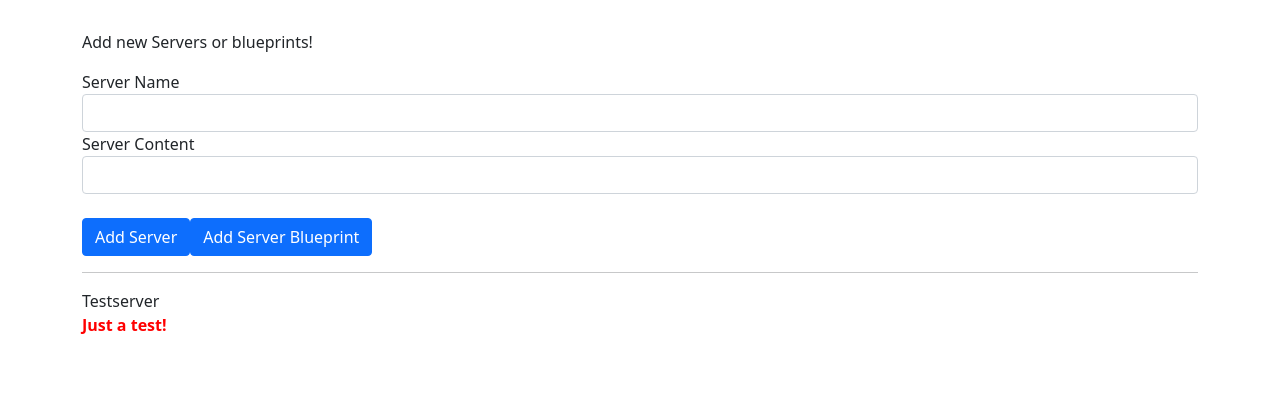
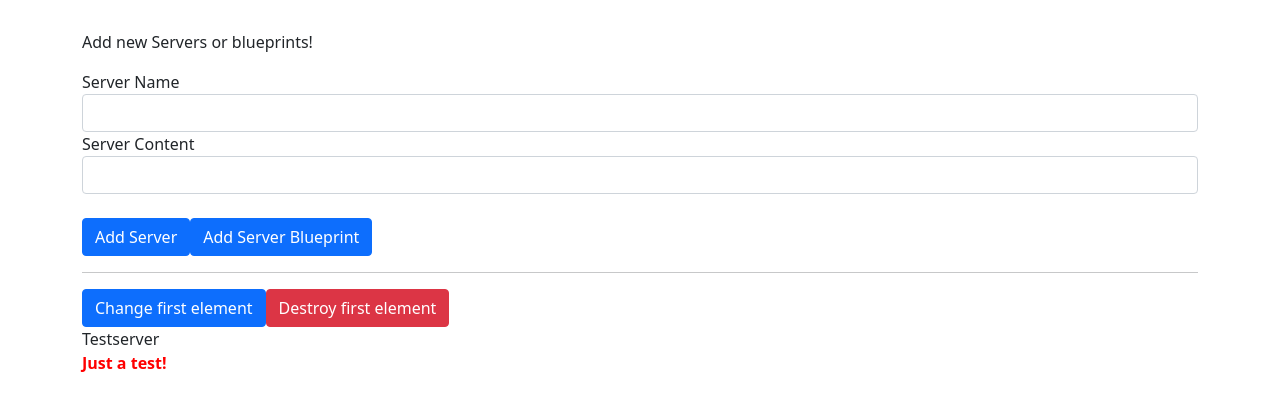
Before and after one commit to raimovasad/angular_course, an Angular app in the folder my-first-app/: page / in a window 1280 px wide. Shown: the top 410 px of the page. Built offline with nearby package versions, Linux system fonts and the light colour scheme.

Commit message:
feat: lifecycles and ContentChild

```diff
--- a/my-first-app/src/app/app.component.html
+++ b/my-first-app/src/app/app.component.html
@@ -4,7 +4,14 @@
   <hr>
   <div class="row" >
     <div class="col-xs-12">
-    <app-server-element *ngFor="let serverElement of serverElements" [element]="serverElement"></app-server-element>
+      <button class="btn btn-primary" (click)="onChanges()">Change first element</button>
+      <button class="btn btn-danger" (click)="onDEstroy()">Destroy first element</button>
+    <app-server-element *ngFor="let serverElement of serverElements" [element]="serverElement" [name]="serverElement.name">
+      <p #contentParagraph>
+        <strong *ngIf="serverElement.type === 'server'" style="color: red">{{ serverElement.content }}</strong>
+        <em *ngIf="serverElement.type === 'blueprint'">{{ serverElement.content }}</em>
+      </p>
+    </app-server-element>
     </div>
   </div>
 </div>
--- a/my-first-app/src/app/app.component.scss
+++ b/my-first-app/src/app/app.component.scss
@@ -1,3 +1,7 @@
 .container {
   margin-top: 30px;
 }
+
+p {
+  color: blue;
+}
--- a/my-first-app/src/app/app.component.ts
+++ b/my-first-app/src/app/app.component.ts
@@ -24,4 +24,11 @@ export class AppComponent {
     });
   }
 
+  onChanges(){
+    this.serverElements[0].name = 'Changed!';
+  }
+
+  onDEstroy(){
+    this.serverElements.splice(0, 1);
+  }
 }
--- a/my-first-app/src/app/server-element/server-element.component.html
+++ b/my-first-app/src/app/server-element/server-element.component.html
@@ -1,9 +1,7 @@
 <div class="panel panel-default">
-<div class="panel-heading">{{ element.name }}</div>
+<!-- <div class="panel-heading">{{ element.name }}</div> -->
+<div class="panel-heading" #heading>{{ name }}</div>
 <div class="panel-body">
-  <p>
-    <strong *ngIf="element.type === 'server'" style="color: red">{{ element.content }}</strong>
-    <em *ngIf="element.type === 'blueprint'">{{ element.content }}</em>
-  </p>
+ <ng-content></ng-content>
 </div>
 </div>
--- a/my-first-app/src/app/server-element/server-element.component.ts
+++ b/my-first-app/src/app/server-element/server-element.component.ts
@@ -1,5 +1,21 @@
 import {  } from '@angular/compiler';
-import { Component, Input, OnInit,ViewEncapsulation } from '@angular/core';
+import {
+  Component,
+  Input,
+  OnInit,
+  ViewEncapsulation,
+  OnChanges,
+  SimpleChanges,
+  DoCheck,
+  AfterContentInit,
+  AfterContentChecked,
+  AfterViewInit,
+  AfterViewChecked,
+  OnDestroy,
+  ViewChild,
+  ElementRef,
+  ContentChild,
+} from '@angular/core';
 
 @Component({
   selector: 'app-server-element',
@@ -7,11 +23,56 @@ import { Component, Input, OnInit,ViewEncapsulation } from '@angular/core';
   styleUrls: ['./server-element.component.scss'],
   // encapsulation: ViewEncapsulation.ShadowDom
 })
-export class ServerElementComponent implements OnInit {
+export class ServerElementComponent implements
+OnInit,
+OnChanges,
+DoCheck,
+AfterContentInit,
+AfterContentChecked,
+AfterViewInit,
+AfterViewChecked, OnDestroy {
+
   @Input() element:{type:string,name:string,content:string}
-  constructor() { }
+  @Input() name:string;
+  @ViewChild('heading',{static:true}) header:ElementRef;
+  @ContentChild('contentParagraph',{static:true}) paragraph:ElementRef;
+  constructor() {
+    console.log('Constructor called');
+  }
 
   ngOnInit(): void {
+    console.log('ngOnInit called');
+    console.log('CONTENT ',this.paragraph.nativeElement.textContent);
+    console.log('TEXT CONTENT ',this.header.nativeElement.textContent);
+  }
+8
+  ngOnChanges(changes: SimpleChanges): void {
+    console.log('ngOnChanges called');
   }
 
+  ngDoCheck(): void {
+    console.log('ngDoCheck called');
+  }
+
+  ngAfterContentInit(): void {
+    console.log('ngAfterContentInit called');
+    console.log('CONTENT ',this.paragraph.nativeElement.textContent);
+  }
+
+  ngAfterContentChecked(): void {
+    console.log('ngAfterContentChecked called');
+  }
+
+  ngAfterViewInit(): void {
+    console.log('ngAfterViewInit called');
+    console.log('TEXT CONTENT ',this.header.nativeElement.textContent);
+  }
+
+  ngAfterViewChecked(): void {
+    console.log('ngAfterViewChecked called');
+  }
+
+  ngOnDestroy(): void {
+    console.log('ngOnDestroy called');
+  }
 }
```
